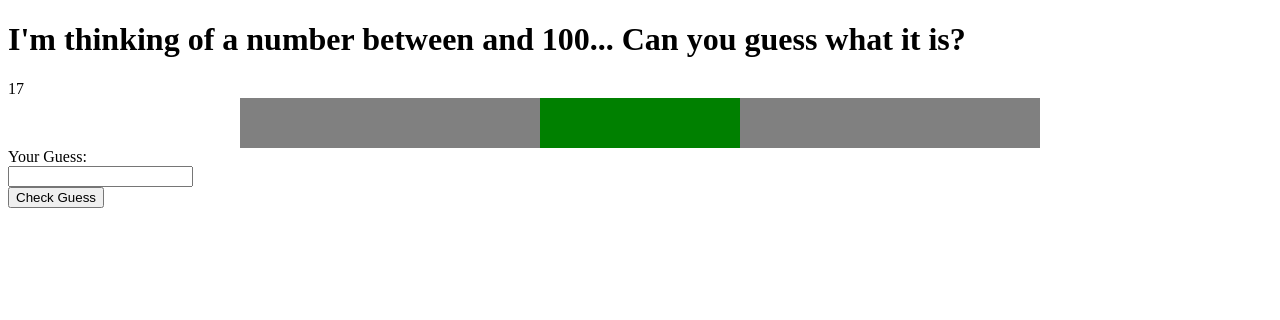
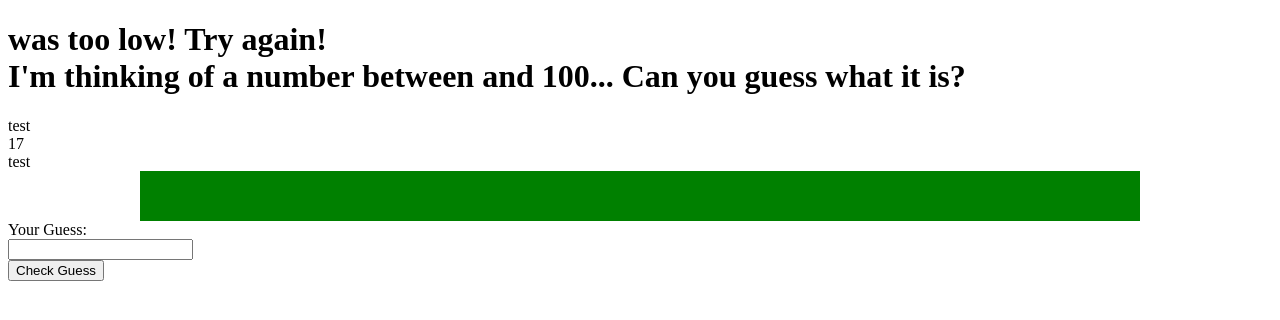
Before and after one commit to danielwgraf/lemonade, a plain HTML site: page index.html in a window 1280 px wide. Both pictures are taken after a click on the button "Check Guess". Drawn offline with Linux system fonts and the light colour scheme.

Commit message:
Got it working! Tweaked margins to change guess range, and added case for when not a number

```diff
--- a/css/main.css
+++ b/css/main.css
@@ -7,7 +7,7 @@
 
 .barBackground {
   height: 50px;
-  width: 800px;
+  width: 1000px;
   background-color: grey;
   display: flex;
   justify-content: center;
@@ -15,14 +15,11 @@
 }
 
 .barGuessRange {
-  /* height: 50px; */
-  /* width: 40px; */
-  /* background-color: green;
-  border-color: green; */
-  border-top: 25px solid green;
-  border-bottom: 25px solid green;
-  border-left: 100px solid green;
-  border-right: 100px solid green;
+  height: 50px;
+  width: 1000px;
+  background-color: green;
+  margin-left: 0px;
+  margin-right: 0px;
 }
 
 /* Initial Reset Text */
--- a/index.html
+++ b/index.html
@@ -21,13 +21,13 @@
       Can you guess what it is?
     </span>
   </h1>
+  <div id="lowshow">test</div>
   <div id="target">test</div>
+  <div id="highshow">test</div>
   <!-- Tracking Bar -->
   <div id='trackingBar'>
     <div class="barBackground">
-      <div class="barGuessRange">
-
-      </div>
+      <div id='barGuessRange' class="barGuessRange"></div>
     </div>
 
   </div>
--- a/js/main.js
+++ b/js/main.js
@@ -29,6 +29,15 @@ function loadNumber() {
 function setBounds() {
   document.getElementById("low").textContent = low;
   document.getElementById("high").textContent = high;
+  setBarBounds();
+}
+
+// Sets the bar's changing bounds
+function setBarBounds() {
+  // document.getElementById("lowshow").textContent=low;
+  // document.getElementById("highshow").textContent=high;
+  document.getElementById("barGuessRange").style.marginLeft = `${low*10}px`;
+  document.getElementById("barGuessRange").style.marginRight = `${(100-high)*10}px`;
 }
 
 // Sets the initial text
@@ -42,19 +51,17 @@ function setText() {
 
 // Runs when player makes a guess
 function makeGuess(guess) {
-  // if (typeof(guess) != 'int' ) {
-  //   alert('Please Enter a number');
-  if ((guess < 0) || (guess > 100)) {
-    alert('Not in range');
+  if ((guess < low) || (guess > high)) {
+    alert('Number not in range');
   } else if (guess < target) {
-    alert('TOO LOW');
     tooLow(guess);
   } else if (guess > target) {
-    alert('TOO HIGH');
     tooHigh(guess);
-  } else {
+  } else if (guess == target) {
     alert('CORRECT');
     endGame(guess);
+  } else {
+    alert('Please Enter an actual number');
   }
 }
 
@@ -68,12 +75,14 @@ function endGame(guess) {
 
 // Runs when player's guess is too low
 function tooLow(guess) {
+  document.getElementById("response").textContent = `${guess} was too low! Try again!\n`;
   low = guess;
   setBounds();
 }
 
 // Runs when player's guess is too high
 function tooHigh(guess) {
+  document.getElementById("response").textContent = `${guess} was too high! Try again!\n`;
   high = guess;
   setBounds();
 }
```
